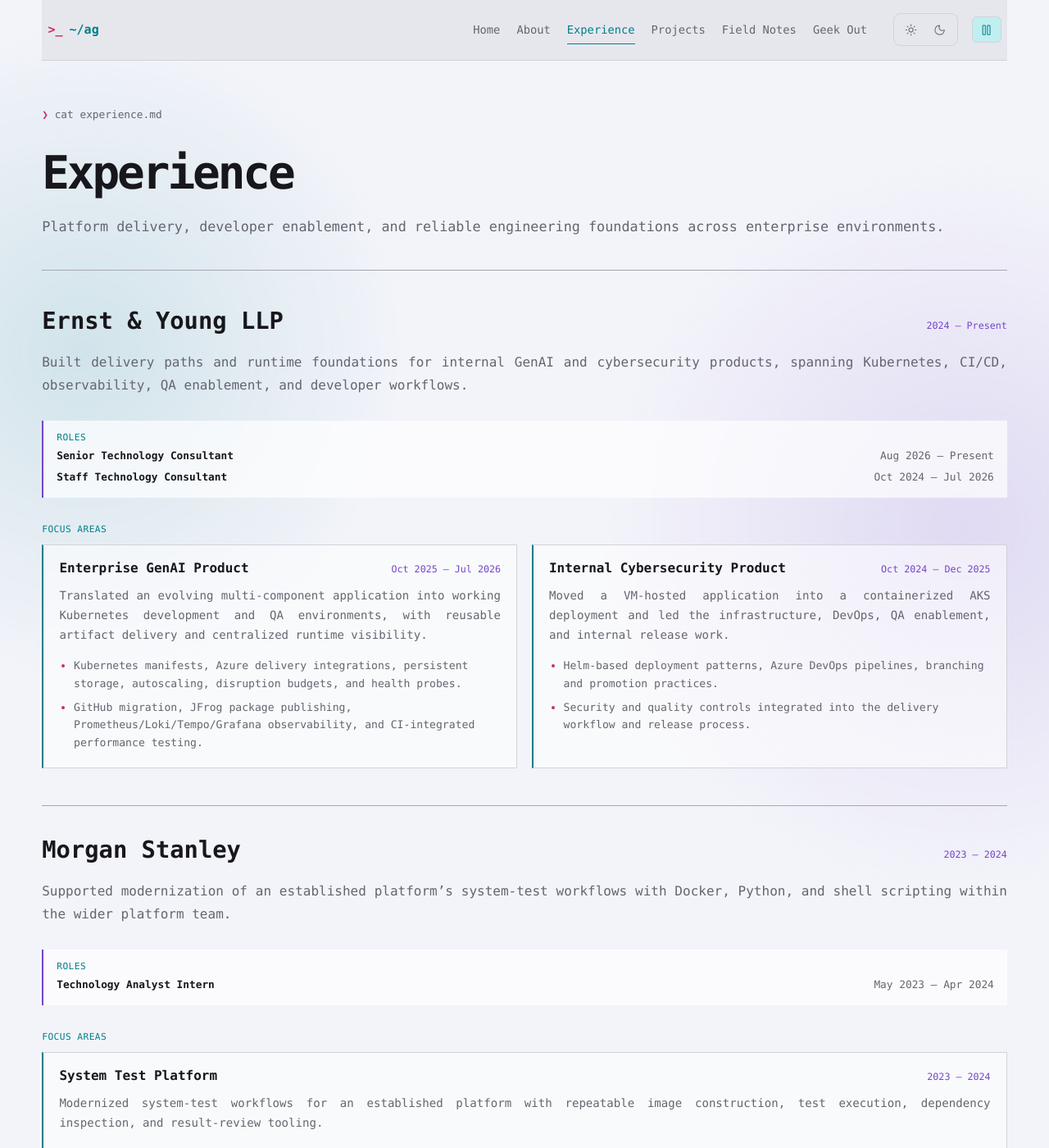
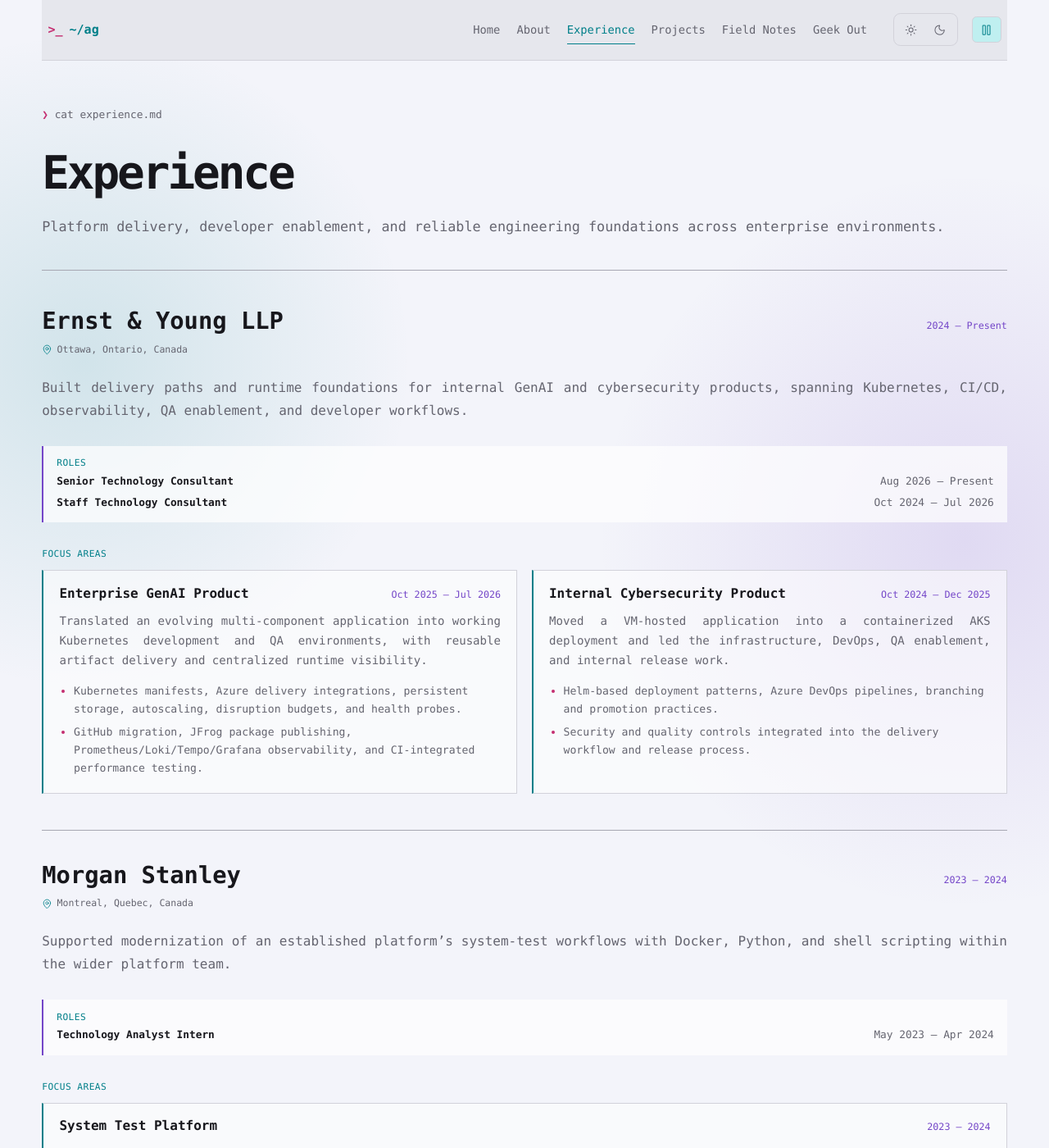
Before and after one commit to ANISHG-26/ANISHG-26.github.io, a Jekyll site: the page built from experience.html, in a window 1280 px wide and 1400 px high. Shown: the whole window at 82% size. Built offline with Jekyll 4.4.1, drawn with Linux system fonts in a browser that asks for light colours; nearby versions of some CDN libraries; some of the changed text lies outside the part shown.

Commit message:
refine: add experience locations

```diff
--- a/_data/education.yml
+++ b/_data/education.yml
@@ -5,5 +5,6 @@
 
 - institution: JSS Academy of Technical Education
   degree: Bachelor of Engineering in Electronics and Communication Engineering
+  affiliation: Visvesvaraya Technological University
   period: Aug 2016 — Aug 2020
-  location: Karnataka, India
+  location: Bengaluru, Karnataka, India
--- a/_data/experience.yml
+++ b/_data/experience.yml
@@ -1,4 +1,5 @@
 - company: Ernst & Young LLP
+  location: Ottawa, Ontario, Canada
   period: 2024 — Present
   summary: Built delivery paths and runtime foundations for internal GenAI and cybersecurity products, spanning Kubernetes, CI/CD, observability, QA enablement, and developer workflows.
   roles:
@@ -21,6 +22,7 @@
         - Security and quality controls integrated into the delivery workflow and release process.
 
 - company: Morgan Stanley
+  location: Montreal, Quebec, Canada
   period: 2023 — 2024
   summary: Supported modernization of an established platform’s system-test workflows with Docker, Python, and shell scripting within the wider platform team.
   roles:
@@ -32,6 +34,7 @@
       summary: Modernized system-test workflows for an established platform with repeatable image construction, test execution, dependency inspection, and result-review tooling.
 
 - company: Accenture Solutions Pvt Ltd
+  location: Bengaluru, Karnataka, India
   period: 2020 — 2022
   summary: Built CI/CD automation, OpenShift delivery workflows, and reusable onboarding tools within an architect-led enterprise DevOps platform.
   roles:
--- a/assets/css/portfolio.css
+++ b/assets/css/portfolio.css
@@ -201,6 +201,8 @@
 .experience-company-header { display: flex; justify-content: space-between; align-items: baseline; gap: 2rem; }
 .experience-label { color: var(--cyan); font: .7rem var(--font-code); letter-spacing: .04em; text-transform: uppercase; }
 .experience-company-header h2 { margin: 0; font-size: clamp(1.35rem, 2.5vw, 1.8rem); }
+.experience-location { display: inline-flex; align-items: center; gap: .35rem; margin: .45rem 0 0; color: var(--muted-foreground); font: .72rem/1.5 var(--font-code); }
+.experience-location svg { width: .8rem; height: .8rem; color: var(--cyan); }
 .experience-company-header > time, .experience-project-heading time { color: var(--purple); font: .73rem/1.6 var(--font-code); white-space: nowrap; }
 .experience-summary { max-width: none; margin: 1.1rem 0 1.8rem; color: var(--muted-foreground); font-size: 1rem; line-height: 1.75; }
 .experience-summary, .experience-project > p { text-align: justify; text-justify: inter-word; text-align-last: left; }
@@ -231,7 +233,8 @@
 .tree-leaf { margin-right: .35rem; }
 .education-section { margin-top: 3.2rem; border: 1px solid var(--border-strong); border-top: 2px solid var(--purple); background: color-mix(in srgb, var(--surface) 90%, transparent); }
 .education-body { display: grid; grid-template-columns: minmax(0, 1fr) minmax(20rem, 1.05fr); gap: clamp(2rem, 5vw, 5rem); padding: 1.8rem 1.3rem 1.4rem; }
-.education-intro h2 { max-width: 25ch; margin-bottom: 1rem; font-size: clamp(1.35rem, 2.5vw, 1.8rem); }
+.education-intro h2 { max-width: none; margin-bottom: 1rem; font-size: clamp(1.35rem, 2.5vw, 1.8rem); }
+.education-intro h2 span { display: block; }
 .education-intro > p:not(.section-index) { max-width: 58ch; color: var(--muted-foreground); text-align: justify; text-justify: inter-word; text-align-last: left; }
 .education-intro .text-link { margin-top: .35rem; }
 .education-list { display: grid; align-content: start; }
--- a/experience.html
+++ b/experience.html
@@ -12,6 +12,7 @@
       <header class="experience-company-header">
         <div>
           <h2>{{ item.company }}</h2>
+          <p class="experience-location"><i data-lucide="map-pin" aria-hidden="true"></i>{{ item.location }}</p>
         </div>
         <time>{{ item.period }}</time>
       </header>
@@ -77,7 +78,7 @@
   <div class="education-body">
     <div class="education-intro">
       <p class="section-index">cat education.md</p>
-      <h2 id="education-heading">Room To Explore. A Foundation To Return To.</h2>
+      <h2 id="education-heading"><span>Room To Explore.</span><span>A Foundation To Return To.</span></h2>
       <p>I worked on some pretty cool projects while I was studying. They gave me room to explore, but they always led me back to the same foundation: developer experience, rapid iteration, learning new tools, and seeing how the pieces build together.</p>
       <a class="text-link" href="{{ '/projects/' | relative_url }}">Explore the projects <i data-lucide="arrow-up-right" aria-hidden="true"></i></a>
     </div>
@@ -86,7 +87,7 @@
         <article class="education-item">
           <div>
             <h3>{{ item.institution }}</h3>
-            <p>{{ item.degree }}</p>
+            <p>{{ item.degree }}{% if item.affiliation %} · {{ item.affiliation }}{% endif %}</p>
           </div>
           <div class="education-meta">
             <time>{{ item.period }}</time>
```
Also changed, not shown: docs/design-contract.md (+9 -0 lines).
